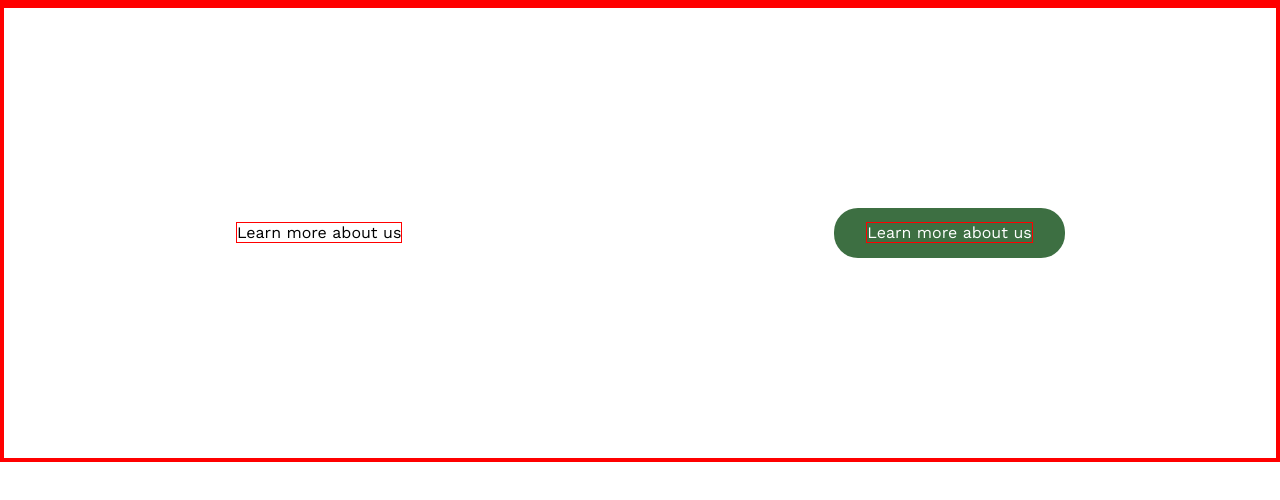
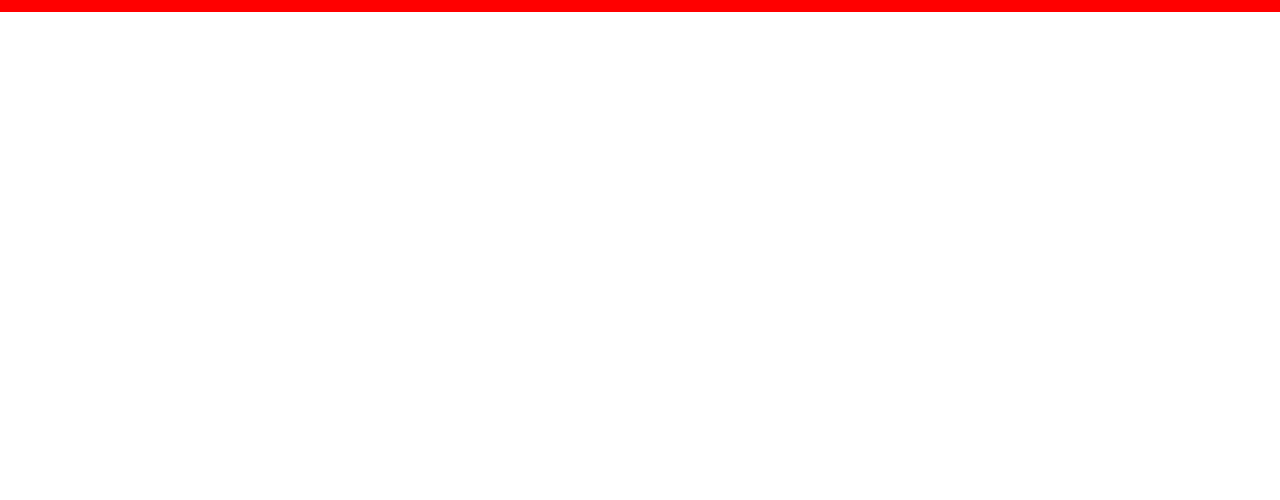
Before and after one commit to salamone-gius/proj-html-vuejs, a Vue app: page / in a window 1280 px wide. Shown: the top 500 px of the page. Built offline with nearby package versions, Linux system fonts and the light colour scheme; a web font is replaced by a local one.

Commit message:
colors fixed

```diff
--- a/src/assets/style/global-parts/_variables.scss
+++ b/src/assets/style/global-parts/_variables.scss
@@ -1,10 +1,18 @@
 :root {
-    // --- COLORS --- \\
-    --primary-color: #1e3020;
-    --secondary-color: #59b742;
-    --tertiary-color: #faf4f4;
-    --quaternary-color:#ffffff;
-    --pentenary-color: #000000;
+    // --- BACKGROUND COLORS --- \\
+    --primary-bg-color: rgb(30, 48, 32);
+    --secondary-bg-color: rgb(255, 255, 255);
+    --tertiary-bg-color: rgb(61, 111, 66);
+    --quaternary-bg-color:rgb(0, 0, 0);
+    --pentenary-bg-color: rgb(250, 250, 250);
+    --exanary-bg-color: rgb(115, 115, 115);
+
+    // --- TEXT COLORS --- \\
+    --primary-txt-color: rgb(255, 255, 255);
+    --secondary-txt-color: rgb(0, 0, 0);
+    --tertiary-txt-color: rgb(80, 142, 90);
+    --quaternary-txt-color:rgb(156, 165, 157);
+    --pentenary-txt-color: rgb(115, 115, 115);
 
     // --- BUTTONS COLORS --\\
     --primary-button-bg: rgb(255, 255, 255);
--- a/src/components/footer/BaseFooter.vue
+++ b/src/components/footer/BaseFooter.vue
@@ -1,18 +1,13 @@
 <template>
     <footer>
-        <CommonButton :buttonText='"Learn more about us"' :buttonClass="'primary'"/>
-        <CommonButton :buttonText='"Learn more about us"' :buttonClass="'secondary'"/>
-
     </footer>
 </template>
 
 <script>
-import CommonButton from './../commons/CommonButton.vue'
 export default {
     name: 'BaseFooter',
 
     components: {
-        CommonButton,
     }
 }
 </script>
```
